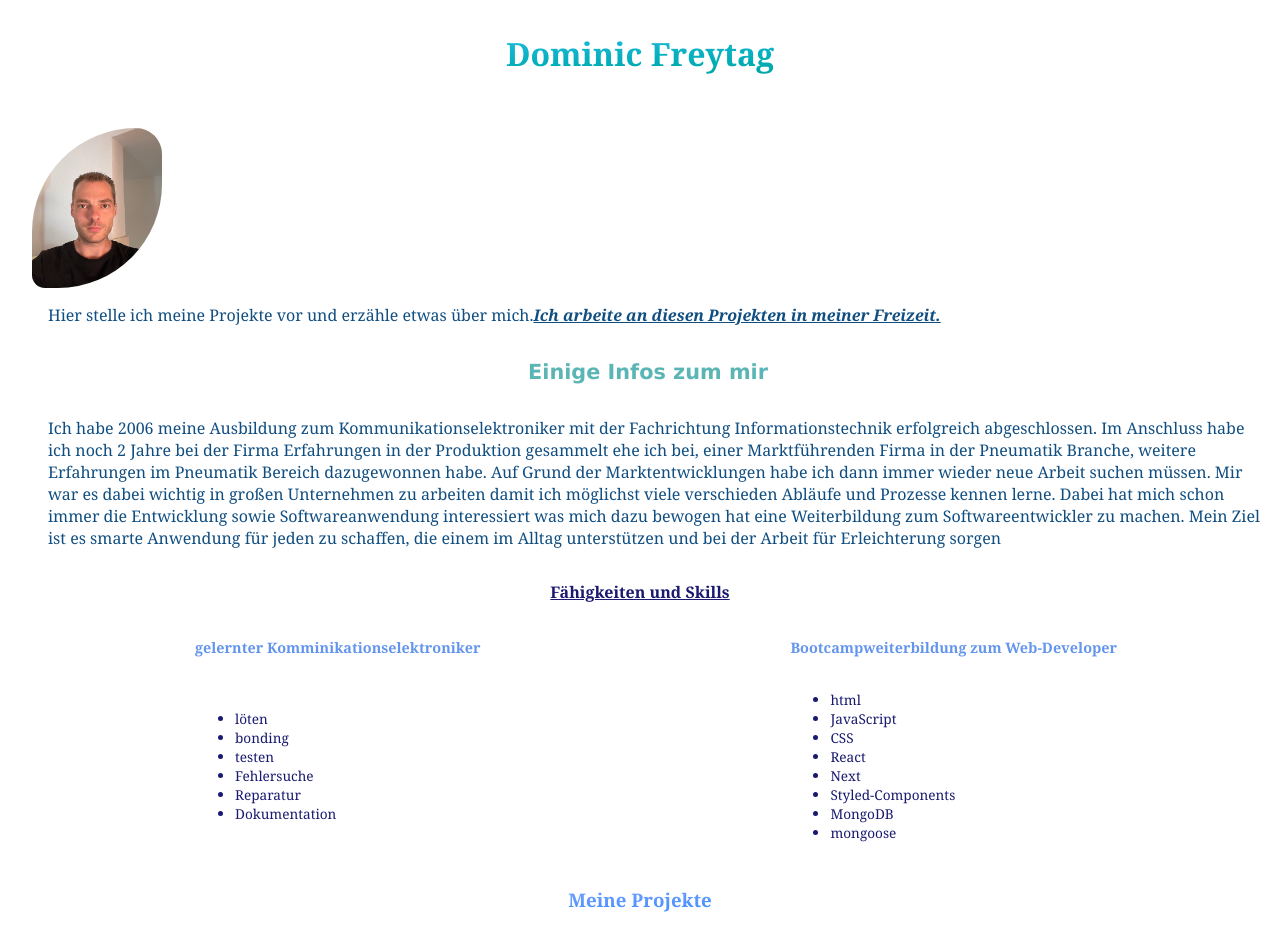
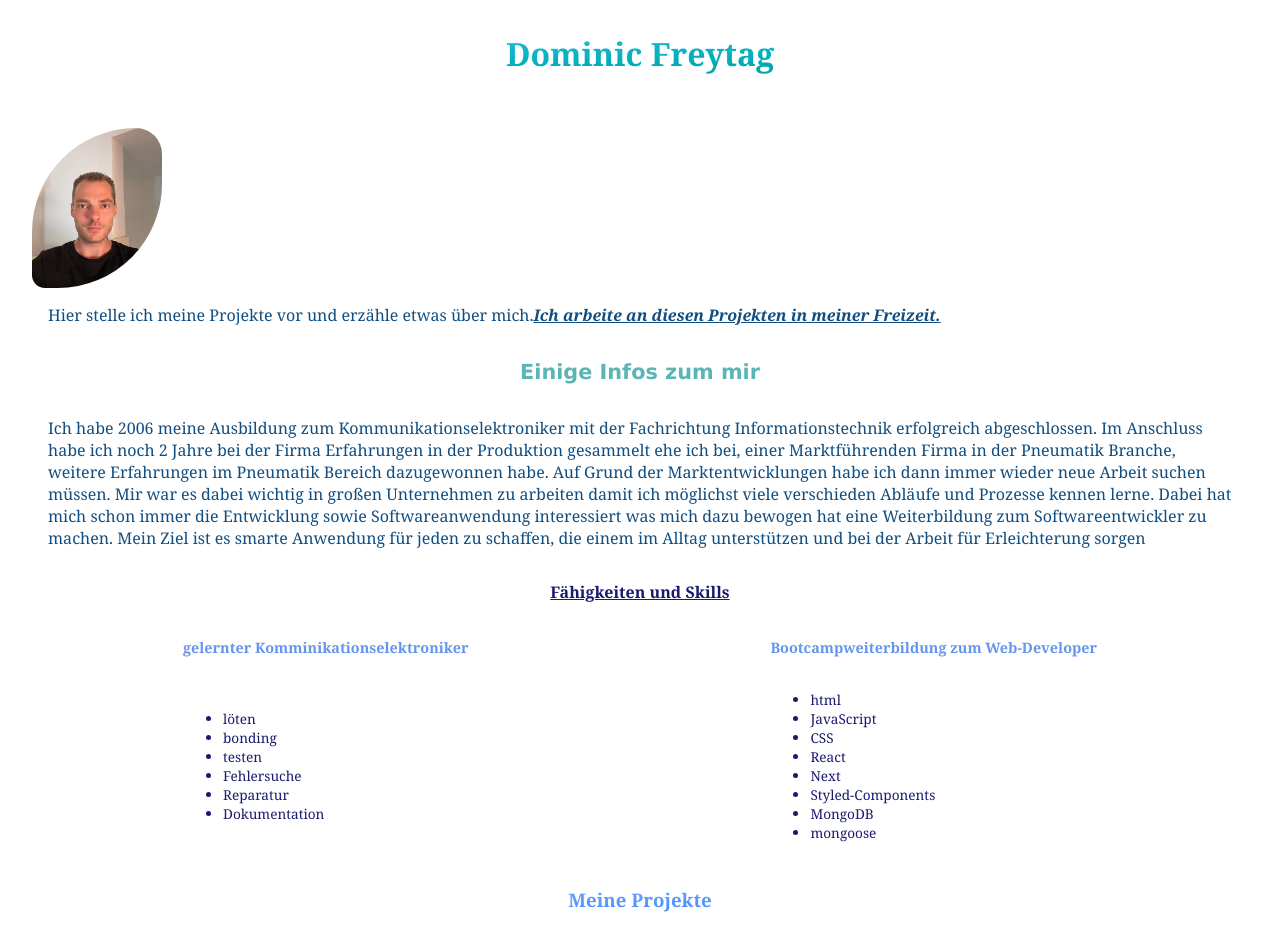
Before and after one commit to FreytagDom/my-homepage, a Next.js app: page / in a window 1280 px wide. Shown: the top 952 px of the page. Built offline with nearby package versions, Linux system fonts and the light colour scheme.

Commit message:
add margin right

```diff
--- a/components/Home.js
+++ b/components/Home.js
@@ -72,6 +72,7 @@ const ImageWrap = styled(Image)`
   border-top-right-radius: 10rem;
   border-bottom-left-radius: 5rem;
   margin-left: 1rem;
+  margin-right: 1rem;
   margin-top: 2rem;
   position: static;
 `;
@@ -80,12 +81,14 @@ const Text = styled.p`
   font-family: Cambria, Cochin, Georgia, Times, "Times New Roman", serif;
   color: rgb(16, 78, 129);
   margin-left: 2rem;
+  margin-right: 2rem;
 `;
 
 const Infos = styled.h2`
   font-family: Verdana, Geneva, Tahoma, sans-serif;
   color: rgba(54, 164, 164, 0.811);
   margin-left: 1rem;
+  margin-right: 1rem;
   font-size: 1.3rem;
   text-align: center;
 `;
@@ -104,6 +107,7 @@ const Section = styled.section`
   font-size: 13px;
   font-family: Georgia, "Times New Roman", Times, serif;
   margin-left: 1rem;
+  margin-right: 1rem;
   display: grid;
   grid-area: auto;
 `;
@@ -124,9 +128,11 @@ const H4 = styled.h4`
   color: cornflowerblue;
   font-size: 0.9rem;
   margin-left: 1rem;
+  margin-right: 1rem;
 `;
 
 const Lists = styled.ul`
   font-size: 0.85rem;
   margin-left: 1rem;
+  margin-right: 1rem;
 `;
```
